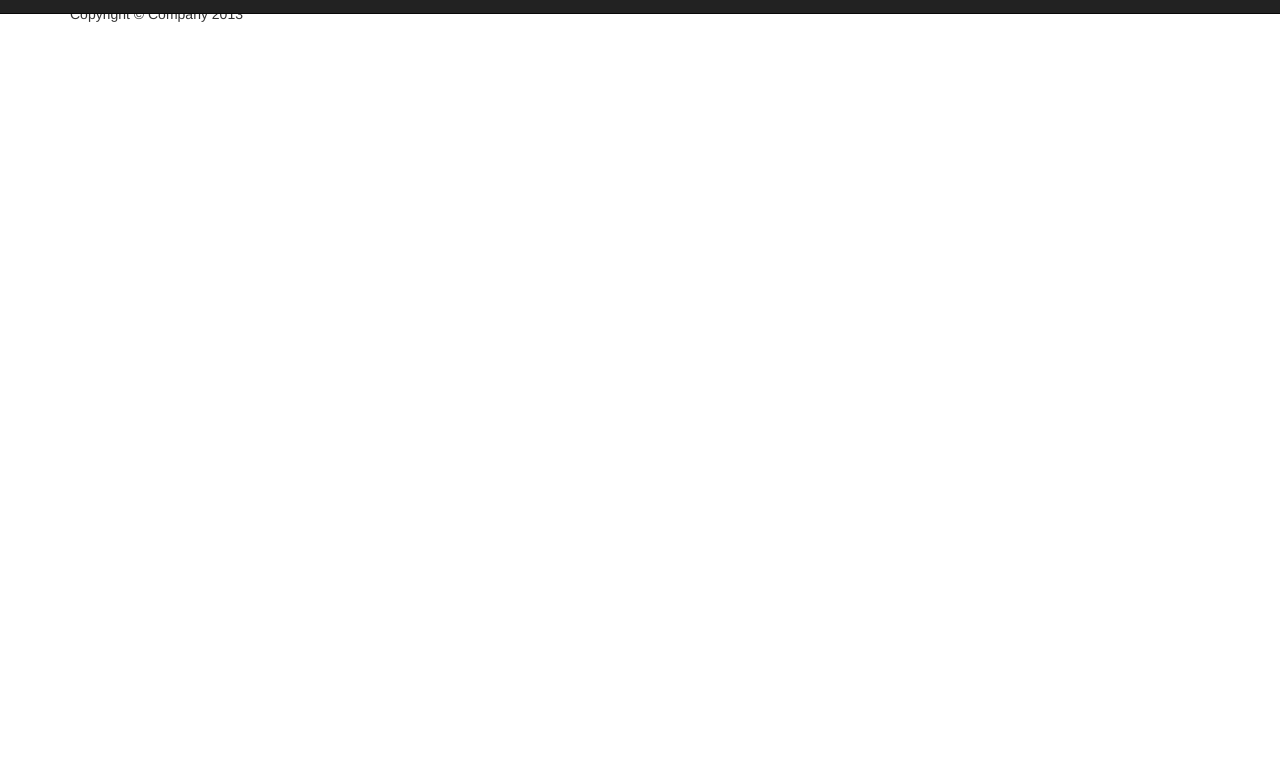
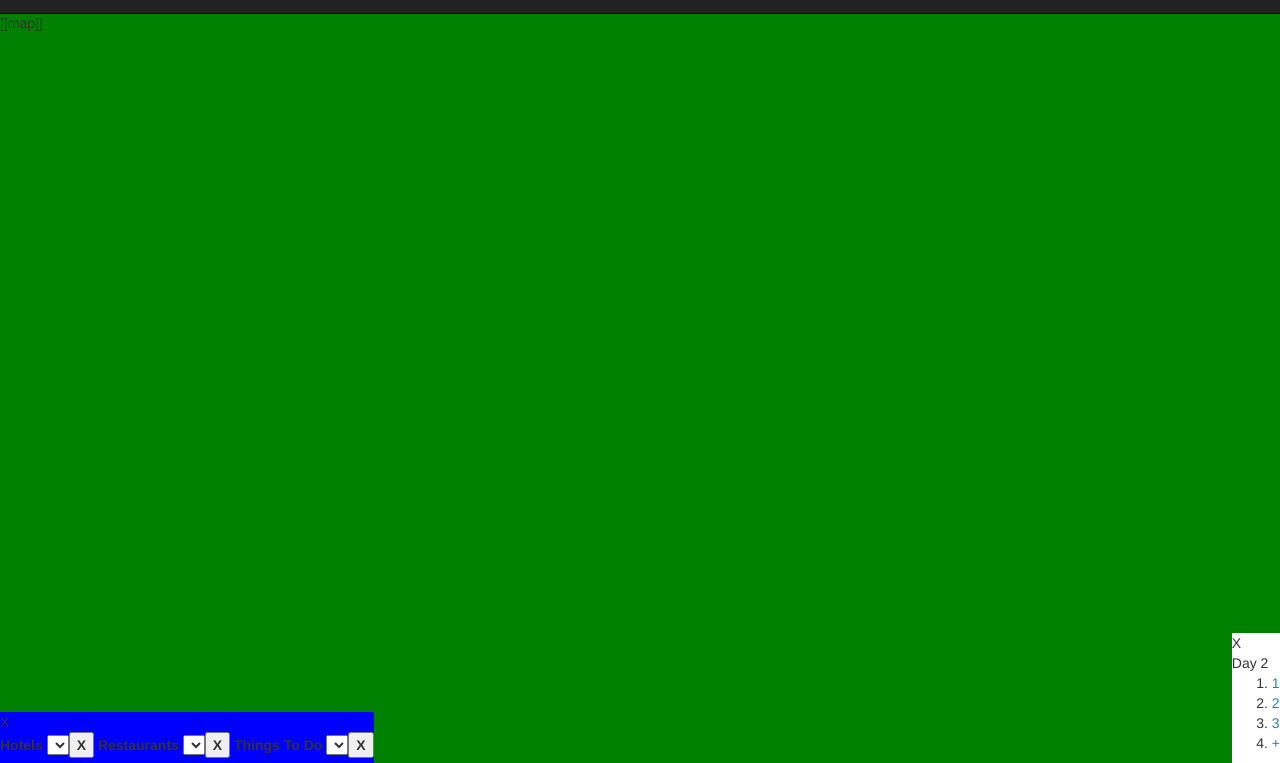
Before and after one commit to waterfoul/fullstack-trip-planner, a website: page views/index.html in a window 1280 px wide. Shown: the part 37-800 px from the top of the page. Drawn offline with nearby package versions, Linux system fonts and the light colour scheme; files that its build step writes are made by us from their sources.

Commit message:
Basic layout

```diff
--- a/sass/index.scss
+++ b/sass/index.scss
@@ -0,0 +1,27 @@
+#index {
+  position: absolute;
+  top: 50px;
+  bottom: 0px;
+
+  width: 100%;
+  overflow: hidden;
+  clear: both;
+
+  #map {
+    width: 100%;
+    height: 100%;
+    background-color: green;
+  }
+  #places {
+    position: absolute;
+    bottom: 0px;
+    left: 0px;
+    background-color: blue;
+  }
+  #days {
+    position: absolute;
+    bottom: 0px;
+    right: 0px;
+    background-color: white;
+  }
+}
--- a/views/index.html
+++ b/views/index.html
@@ -3,7 +3,33 @@
 {% block title %}Your Trip{% endblock %}
 
 {% block body %}
-{{ hotels }}
-{{ restaurants }}
-{{ activities }}
+<div id="index">
+    <div id="map">[[map]]</div>
+    <div id="places">
+        <div class="hidcon">X</div>
+        <label>
+            Hotels
+            <select></select><button>X</button>
+        </label>
+        <label>
+            Restaurants
+            <select></select><button>X</button>
+        </label>
+        <label>
+            Things To Do
+            <select></select><button>X</button>
+        </label>
+    </div>
+    <div id="days">
+        <div class="hidcon">X</div>
+        Day 2
+
+        <ol>
+            <li><a href="/contact">1</a></li>
+            <li><a href="/contact">2</a></li>
+            <li><a href="/contact">3</a></li>
+            <li><a href="/contact">+</a></li>
+        </ol>
+    </div>
+</div>
 {% endblock %}
--- a/views/layout.html
+++ b/views/layout.html
@@ -35,18 +35,6 @@
 
 {% block body %}{% endblock %}
 
-<div class="container">
-
-    <hr>
-
-    <footer>
-        <div class="row">
-            <div class="col-lg-12">
-                <p>Copyright &copy; Company 2013</p>
-            </div>
-        </div>
-    </footer>
-
 </div><!-- /.container -->
 
 </body>
```
